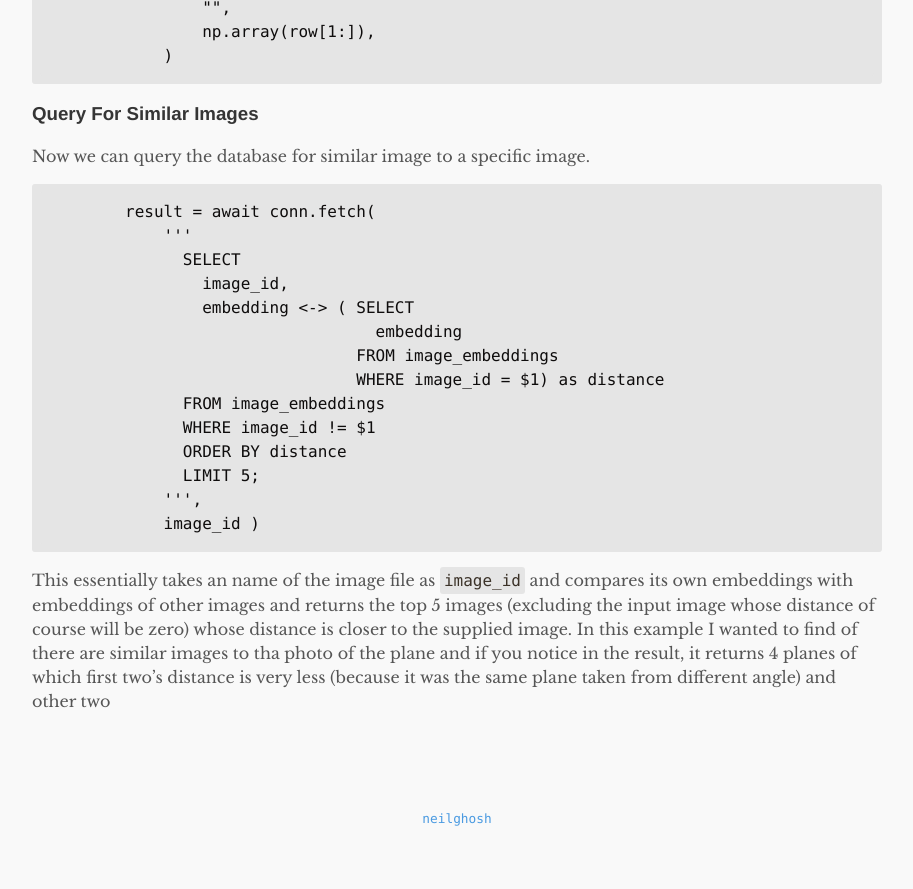
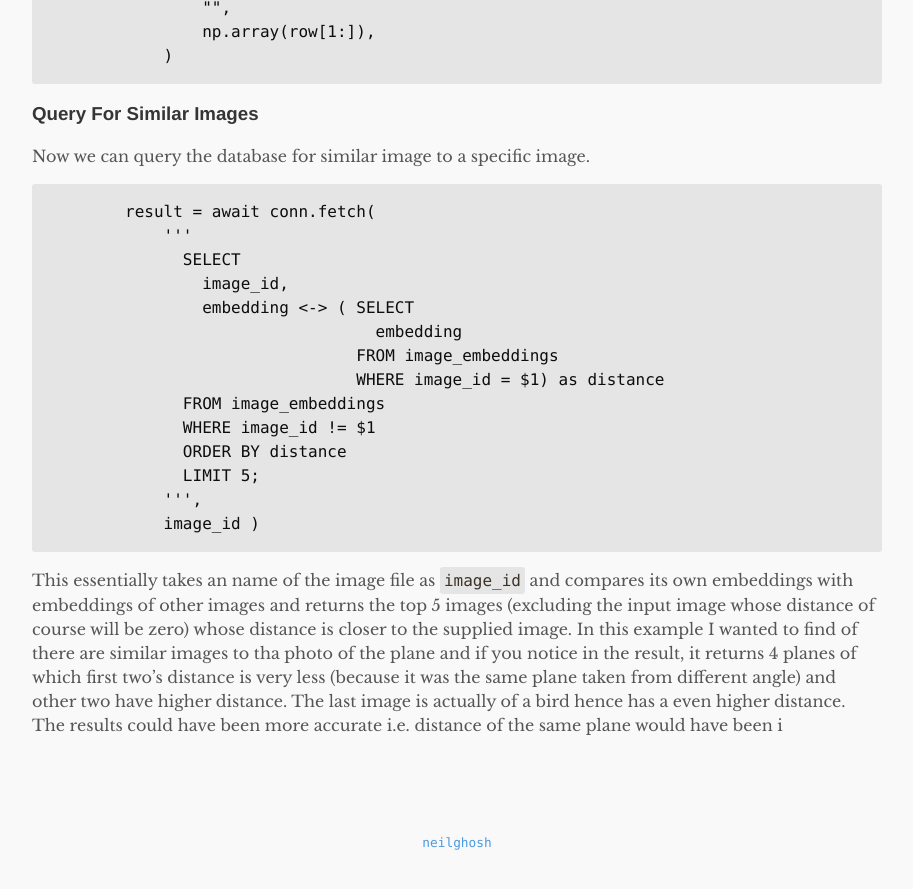
Before and after one commit to neilghosh/neilghosh.github.io, a Jekyll site: the page built from _posts/2023/2023-12-02-embeddings-prediction-using-vertext-ai-and-vector-database.md.md, in a window 1280 px wide and 900 px high, scrolled down 4734 px. Shown: the top 889 px of the window, without its empty margins (183-1096 px from the left). Built offline with Jekyll 4.4.1, drawn with Linux system fonts in a browser that asks for light colours.

Commit message:
_posts/2023/2023-12-02-embeddings-prediction-using-vertext-ai-and-vector-database.md.md updated from https://stackedit.io/

````diff
--- a/_posts/2023/2023-12-02-embeddings-prediction-using-vertext-ai-and-vector-database.md.md
+++ b/_posts/2023/2023-12-02-embeddings-prediction-using-vertext-ai-and-vector-database.md.md
@@ -176,8 +176,8 @@
             ''',
             image_id )
 ```
-This essentially takes an name of the image file as `image_id` and compares its own embeddings with embeddings of other images and returns the top 5 images (excluding the input image whose distance of course will be zero) whose distance is closer to the supplied image. In this example I wanted to find of there are similar images to tha photo of the plane and if you notice in the result, it returns 4 planes of which first two's distance is very less (because it was the same plane taken from different angle) and other two
+This essentially takes an name of the image file as `image_id` and compares its own embeddings with embeddings of other images and returns the top 5 images (excluding the input image whose distance of course will be zero) whose distance is closer to the supplied image. In this example I wanted to find of there are similar images to tha photo of the plane and if you notice in the result, it returns 4 planes of which first two's distance is very less (because it was the same plane taken from different angle) and other two have higher distance. The last image is actually of a bird hence has a even higher distance. The results could have been more accurate i.e. distance of the same plane would have been i
 <!--stackedit_data:
-eyJoaXN0b3J5IjpbLTEzMDk4ODE3NDMsLTExMTI4NzI2OTUsMT
-k5Mjc0OTAxNyw3NjE4MTAwMDRdfQ==
+eyJoaXN0b3J5IjpbLTEyODMwNzk3OSwtMTExMjg3MjY5NSwxOT
+kyNzQ5MDE3LDc2MTgxMDAwNF19
 -->
````
